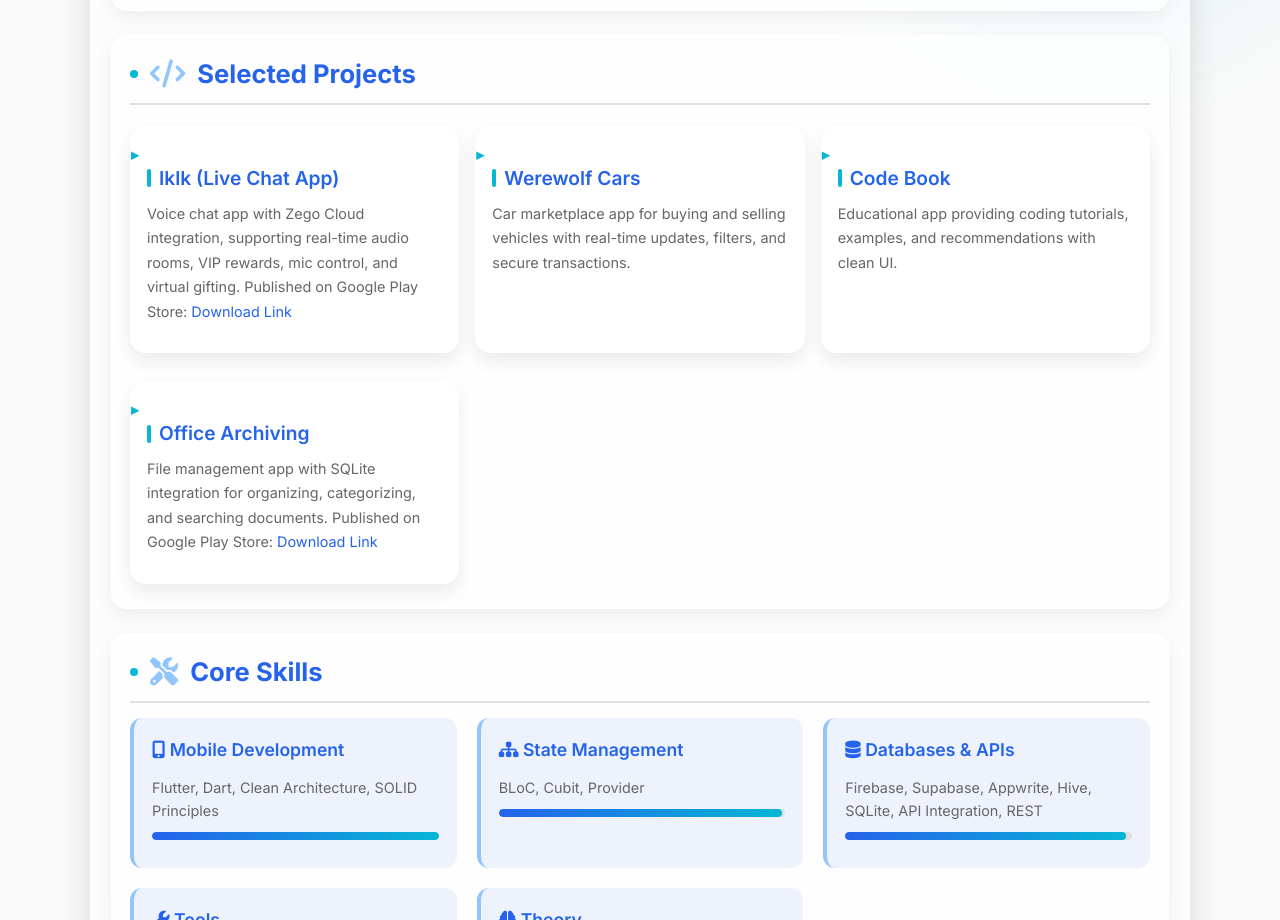
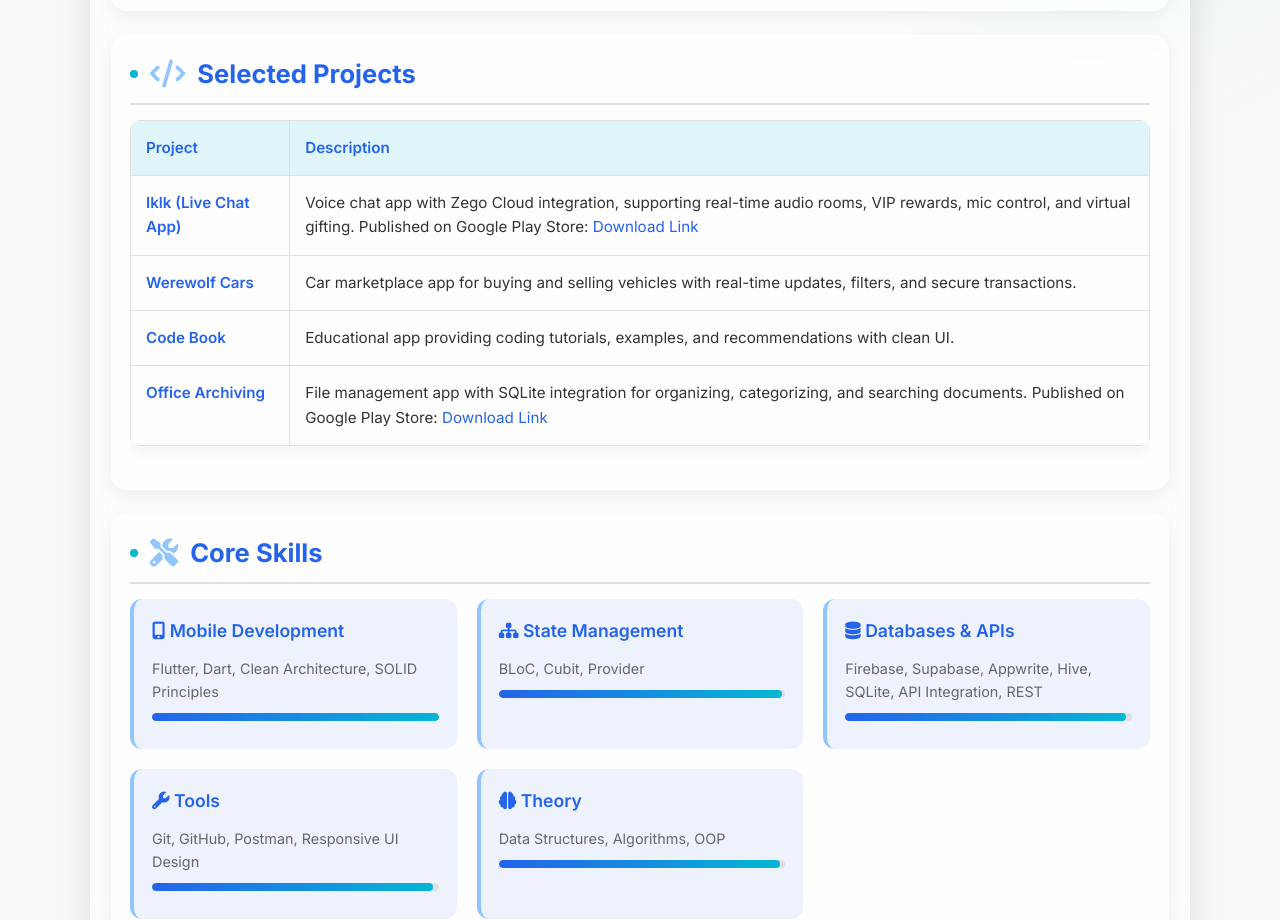
Before and after one commit to Mohamad-Adib-Tawil/CV, a plain HTML site: page index.html in a window 1280 px wide. Shown: the part 820-1740 px from the top of the page. Drawn offline with Linux system fonts and the light colour scheme.

Commit message:
revert: restore projects table layout

```diff
--- a/index.html
+++ b/index.html
@@ -110,24 +110,34 @@
 
         <section id="projects">
             <h2><i class="fas fa-code"></i> Selected Projects</h2>
-            <ul class="projects-grid" role="list">
-                <li class="project-card">
-                    <h3 class="project-name">Iklk (Live Chat App)</h3>
-                    <p>Voice chat app with Zego Cloud integration, supporting real-time audio rooms, VIP rewards, mic control, and virtual gifting. Published on Google Play Store: <a href="https://play.google.com/store/apps/details?id=com.bwmatbw.lklklivechatapp" target="_blank" rel="noopener noreferrer">Download Link</a></p>
-                </li>
-                <li class="project-card">
-                    <h3 class="project-name">Werewolf Cars</h3>
-                    <p>Car marketplace app for buying and selling vehicles with real-time updates, filters, and secure transactions.</p>
-                </li>
-                <li class="project-card">
-                    <h3 class="project-name">Code Book</h3>
-                    <p>Educational app providing coding tutorials, examples, and recommendations with clean UI.</p>
-                </li>
-                <li class="project-card">
-                    <h3 class="project-name">Office Archiving</h3>
-                    <p>File management app with SQLite integration for organizing, categorizing, and searching documents. Published on Google Play Store: <a href="https://play.google.com/store/apps/details?id=com.werewolf.office_archiving" target="_blank" rel="noopener noreferrer">Download Link</a></p>
-                </li>
-            </ul>
+            <div style="overflow-x: auto;">
+                <table class="project-table">
+                    <thead>
+                        <tr>
+                            <th scope="col">Project</th>
+                            <th scope="col">Description</th>
+                        </tr>
+                    </thead>
+                    <tbody>
+                    <tr>
+                        <td class="project-name">Iklk (Live Chat App)</td>
+                        <td>Voice chat app with Zego Cloud integration, supporting real-time audio rooms, VIP rewards, mic control, and virtual gifting. Published on Google Play Store: <a href="https://play.google.com/store/apps/details?id=com.bwmatbw.lklklivechatapp" target="_blank" rel="noopener noreferrer">Download Link</a></td>
+                    </tr>
+                    <tr>
+                        <td class="project-name">Werewolf Cars</td>
+                        <td>Car marketplace app for buying and selling vehicles with real-time updates, filters, and secure transactions.</td>
+                    </tr>
+                    <tr>
+                        <td class="project-name">Code Book</td>
+                        <td>Educational app providing coding tutorials, examples, and recommendations with clean UI.</td>
+                    </tr>
+                    <tr>
+                        <td class="project-name">Office Archiving</td>
+                        <td>File management app with SQLite integration for organizing, categorizing, and searching documents. Published on Google Play Store: <a href="https://play.google.com/store/apps/details?id=com.werewolf.office_archiving" target="_blank" rel="noopener noreferrer">Download Link</a></td>
+                    </tr>
+                    </tbody>
+                </table>
+            </div>
         </section>
 
         <section id="skills">
```
